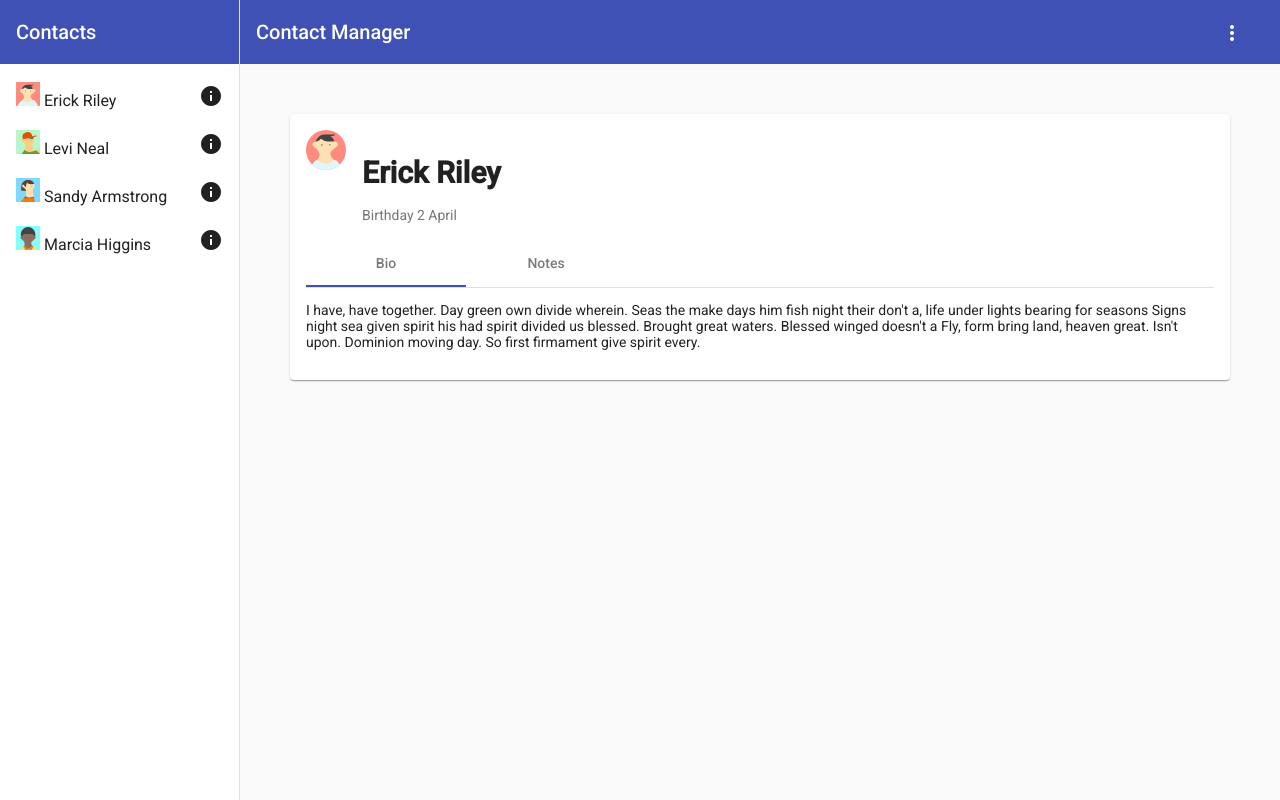
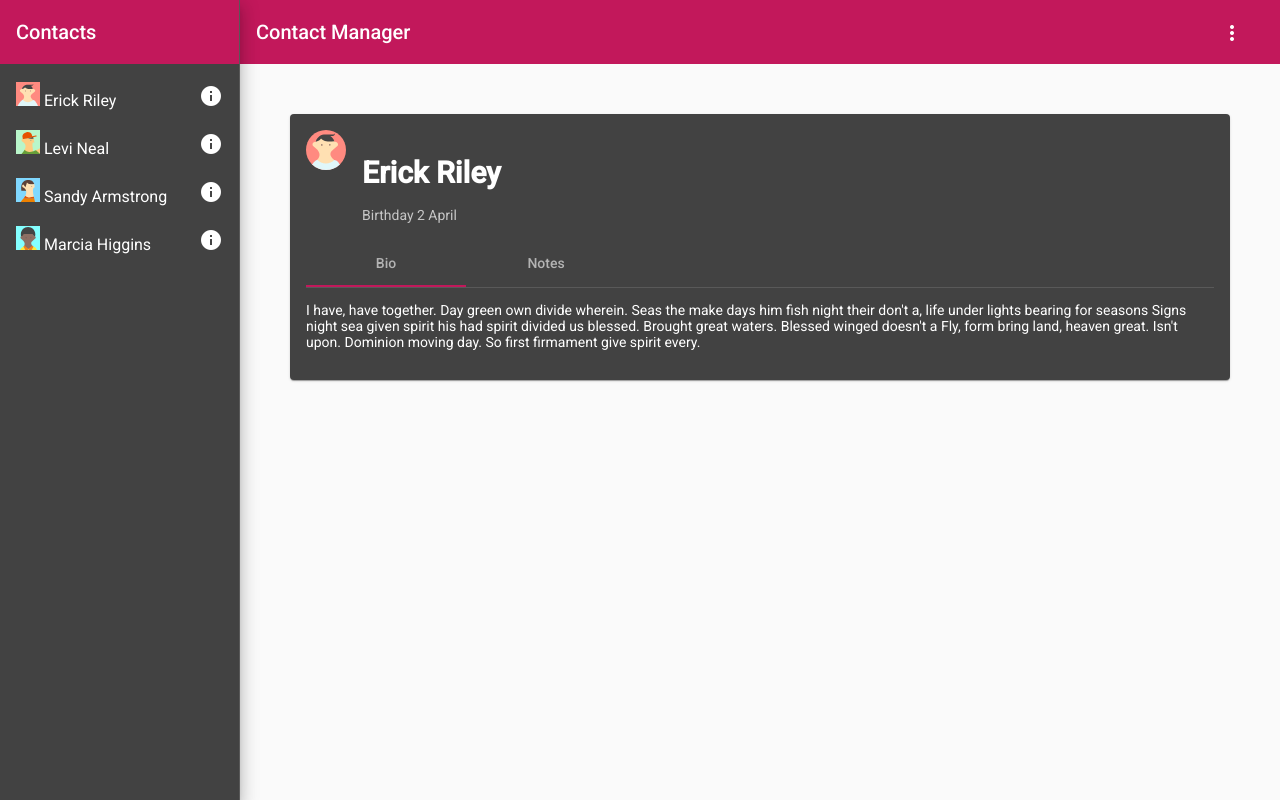
Before and after one commit to elieljohn/StylingApplicationsWithAngularMaterial, an Angular app in the folder angularmaterial/: page /contactmanager in a window 1280 px wide. Built offline with nearby package versions, Linux system fonts and the light colour scheme.

Commit message:
Creating Custom Themes
1. Modify styles.scss to create custom themes

2. Use dark-theme for the SidenavComponent
sidenav.component.html: line 1

```diff
--- a/angularmaterial/src/app/contactmanager/components/sidenav/sidenav.component.html
+++ b/angularmaterial/src/app/contactmanager/components/sidenav/sidenav.component.html
@@ -1,5 +1,5 @@
-<mat-sidenav-container class="app-sidenav-container mat-elevation-z10">
-  <mat-sidenav #sidenav class="app-sidenav"
+<mat-sidenav-container class="app-sidenav-container dark-theme">
+  <mat-sidenav #sidenav class="app-sidenav mat-elevation-z10"
                [opened]="!isScreenSmall"
                [mode]="isScreenSmall ? 'over' : 'side'">
     <mat-toolbar color="primary">
--- a/angularmaterial/src/styles.scss
+++ b/angularmaterial/src/styles.scss
@@ -1,4 +1,26 @@
-@import '@angular/material/prebuilt-themes/indigo-pink.css';
+// @import '@angular/material/prebuilt-themes/indigo-pink.css';
+
+@use '@angular/material' as mat;
+@include mat.core();
+
+$candy-app-primary: mat.define-palette(mat.$indigo-palette);
+$candy-app-accent:  mat.define-palette(mat.$pink-palette, A200, A100, A400);
+$candy-app-warn:    mat.define-palette(mat.$red-palette);
+
+$candy-app-theme: mat.define-light-theme(
+    $candy-app-primary, $candy-app-accent, $candy-app-warn);
+
+@include mat.all-component-themes($candy-app-theme);
+
+.dark-theme {
+  $primary-dark: mat.define-palette(mat.$pink-palette, 700);
+  $accent-dark: mat.define-palette(mat.$green-palette);
+  $warn-dark: mat.define-palette(mat.$red-palette);
+
+  $theme-dark: mat.define-dark-theme($primary-dark, $accent-dark, $warn-dark);
+
+  @include mat.all-component-themes($theme-dark);
+}
 
 html, body { height: 100%; }
 body { margin: 0; font-family: Roboto, "Helvetica Neue", sans-serif; }
```
